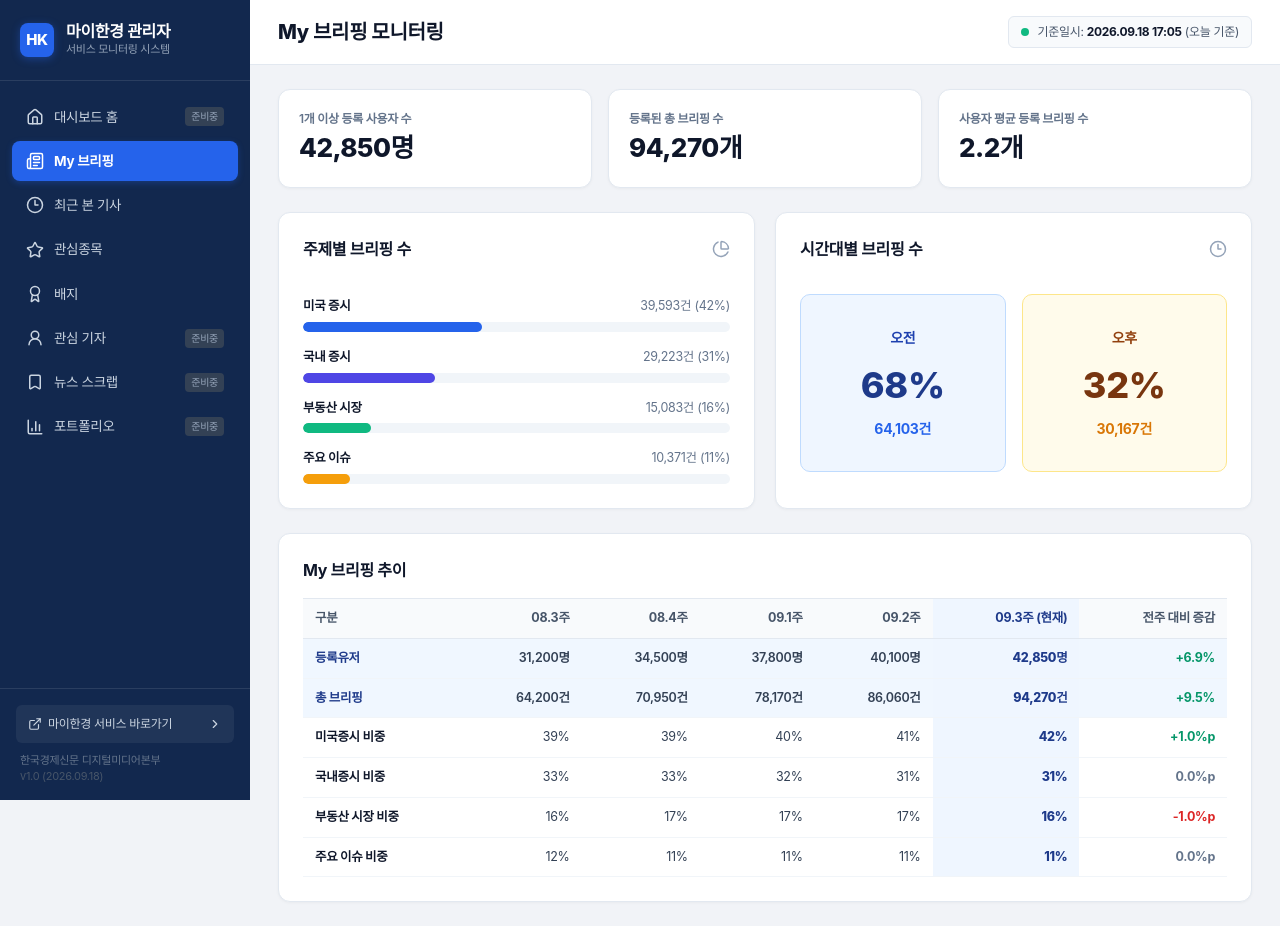
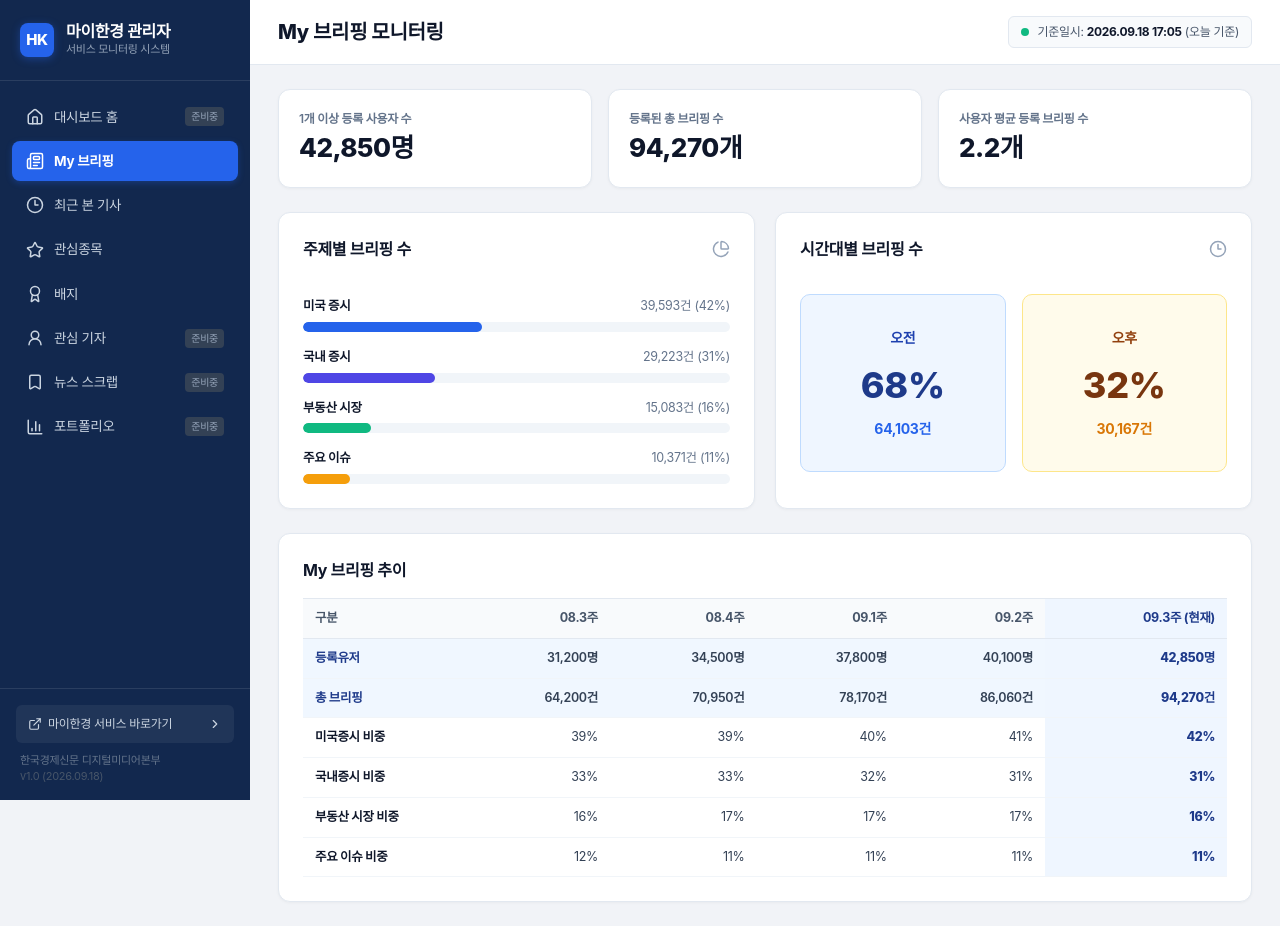
Before and after one commit to hktouchkim/myhankyung, a Next.js app: page /admin in a window 1280 px wide. Built offline with nearby package versions, Linux system fonts and the light colour scheme.

Commit message:
refactor: My 브리핑 추이 및 배지 추이 표에서 '전주 대비 증감' 열 삭제

```diff
--- a/app/admin/admin-dashboard-client.tsx
+++ b/app/admin/admin-dashboard-client.tsx
@@ -510,17 +510,16 @@ function BriefingTab() {
                 <th style={{ textAlign: "right" }}>09.1주</th>
                 <th style={{ textAlign: "right" }}>09.2주</th>
                 <th style={{ textAlign: "right", backgroundColor: "#eff6ff", color: "#1e3a8a" }}>09.3주 (현재)</th>
-                <th style={{ textAlign: "right" }}>전주 대비 증감</th>
               </tr>
             </thead>
             <tbody>
               {[
-                { name: "등록유저", w1: "31,200명", w2: "34,500명", w3: "37,800명", w4: "40,100명", current: "42,850명", diff: "+6.9%", isMajor: true },
-                { name: "총 브리핑", w1: "64,200건", w2: "70,950건", w3: "78,170건", w4: "86,060건", current: "94,270건", diff: "+9.5%", isMajor: true },
-                { name: "미국증시 비중", w1: "39%", w2: "39%", w3: "40%", w4: "41%", current: "42%", diff: "+1.0%p", isMajor: false },
-                { name: "국내증시 비중", w1: "33%", w2: "33%", w3: "32%", w4: "31%", current: "31%", diff: "0.0%p", isMajor: false },
-                { name: "부동산 시장 비중", w1: "16%", w2: "17%", w3: "17%", w4: "17%", current: "16%", diff: "-1.0%p", isMajor: false },
-                { name: "주요 이슈 비중", w1: "12%", w2: "11%", w3: "11%", w4: "11%", current: "11%", diff: "0.0%p", isMajor: false },
+                { name: "등록유저", w1: "31,200명", w2: "34,500명", w3: "37,800명", w4: "40,100명", current: "42,850명", isMajor: true },
+                { name: "총 브리핑", w1: "64,200건", w2: "70,950건", w3: "78,170건", w4: "86,060건", current: "94,270건", isMajor: true },
+                { name: "미국증시 비중", w1: "39%", w2: "39%", w3: "40%", w4: "41%", current: "42%", isMajor: false },
+                { name: "국내증시 비중", w1: "33%", w2: "33%", w3: "32%", w4: "31%", current: "31%", isMajor: false },
+                { name: "부동산 시장 비중", w1: "16%", w2: "17%", w3: "17%", w4: "17%", current: "16%", isMajor: false },
+                { name: "주요 이슈 비중", w1: "12%", w2: "11%", w3: "11%", w4: "11%", current: "11%", isMajor: false },
               ].map((row, idx) => (
                 <tr key={idx} className={row.isMajor ? styles.highlightRow : ""}>
                   <td style={{ fontWeight: 700, color: row.isMajor ? "#1e3a8a" : "#0f172a" }}>
@@ -532,9 +531,6 @@ function BriefingTab() {
                   <td style={{ textAlign: "right" }}>{row.w4}</td>
                   <td style={{ textAlign: "right", fontWeight: 800, color: "#1e3a8a", backgroundColor: "#eff6ff" }}>
                     {row.current}
-                  </td>
-                  <td style={{ textAlign: "right", color: row.diff.startsWith("+") ? "#059669" : row.diff.startsWith("-") ? "#dc2626" : "#64748b", fontWeight: 700 }}>
-                    {row.diff}
                   </td>
                 </tr>
               ))}
@@ -968,12 +964,6 @@ function BadgesTab({
     );
   }, [filteredBadges]);
 
-  const totalDiff = useMemo(() => {
-    if (weeklySums.w3 === 0) return "-";
-    const gain = ((weeklySums.current - weeklySums.w3) / weeklySums.w3) * 100;
-    return `+${gain.toFixed(1)}%`;
-  }, [weeklySums]);
-
   return (
     <div style={{ display: "flex", flexDirection: "column", gap: "24px" }}>
       {/* 4종 KPI 카드 */}
@@ -1038,7 +1028,6 @@ function BadgesTab({
                 <th style={{ textAlign: "right" }}>09.1주</th>
                 <th style={{ textAlign: "right" }}>09.2주</th>
                 <th style={{ textAlign: "right", backgroundColor: "#faf5ff", color: "#6b21a8" }}>09.3주 (현재)</th>
-                <th style={{ textAlign: "right" }}>전주 대비 증감</th>
               </tr>
             </thead>
             <tbody>
@@ -1064,9 +1053,6 @@ function BadgesTab({
                       <td style={{ textAlign: "right", fontWeight: 800, color: "#7e22ce", backgroundColor: "#faf5ff" }}>
                         {badge.current.toLocaleString()}개
                       </td>
-                      <td style={{ textAlign: "right", color: "#059669", fontWeight: 700 }}>
-                        {badge.diff}
-                      </td>
                     </tr>
                   ))}
                   {/* 합계 행 */}
@@ -1080,14 +1066,11 @@ function BadgesTab({
                     <td style={{ textAlign: "right", fontWeight: 800, color: "#7e22ce", fontSize: "15px", backgroundColor: "#faf5ff" }}>
                       {weeklySums.current.toLocaleString()}개
                     </td>
-                    <td style={{ textAlign: "right", fontWeight: 800, color: "#059669" }}>
-                      {totalDiff}
-                    </td>
                   </tr>
                 </>
               ) : (
                 <tr>
-                  <td colSpan={8} style={{ padding: "32px", textAlign: "center", color: "#94a3b8" }}>
+                  <td colSpan={7} style={{ padding: "32px", textAlign: "center", color: "#94a3b8" }}>
                     현재 운영 중인 배지가 없는 그룹입니다. (오픈 준비중)
                   </td>
                 </tr>
```
